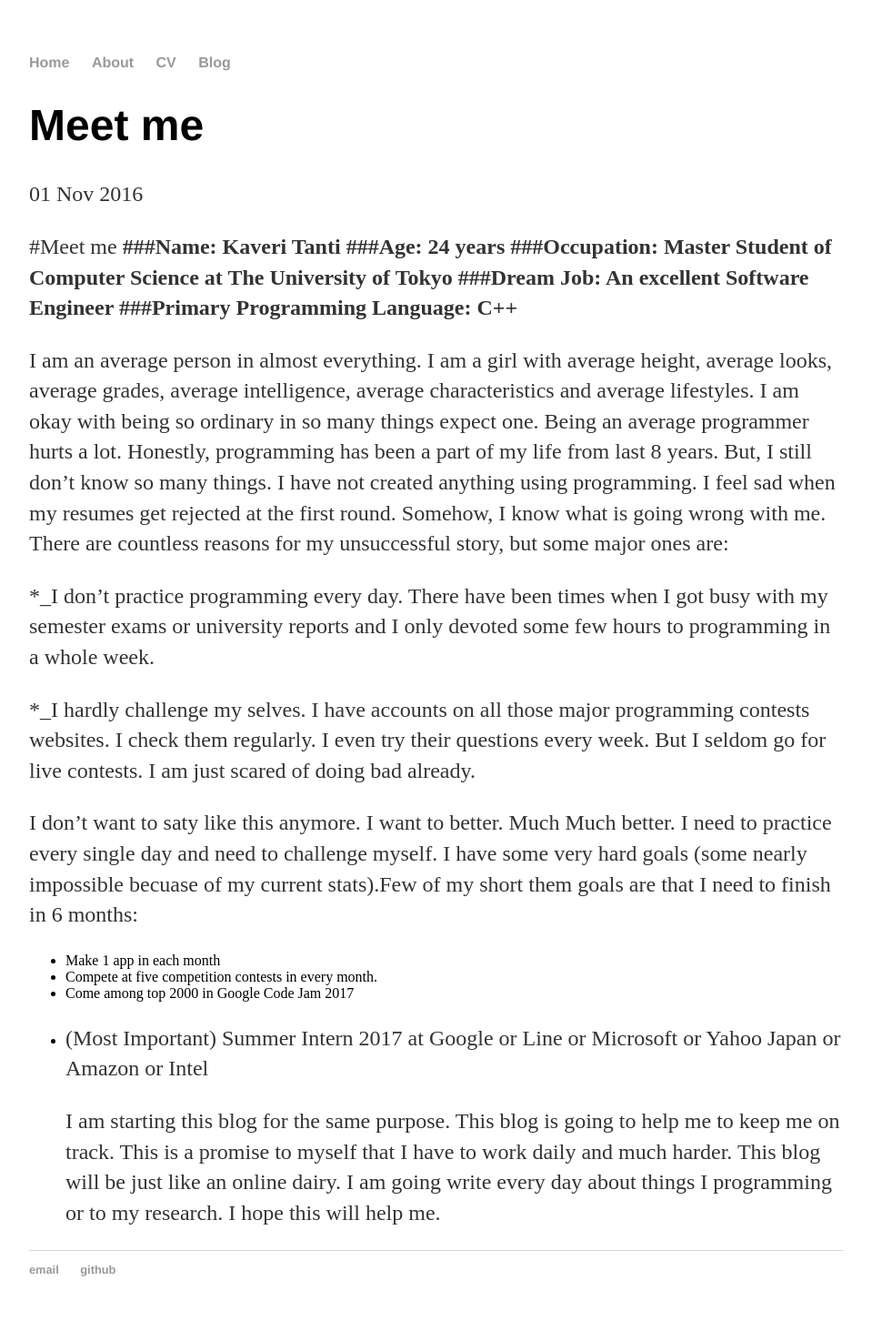
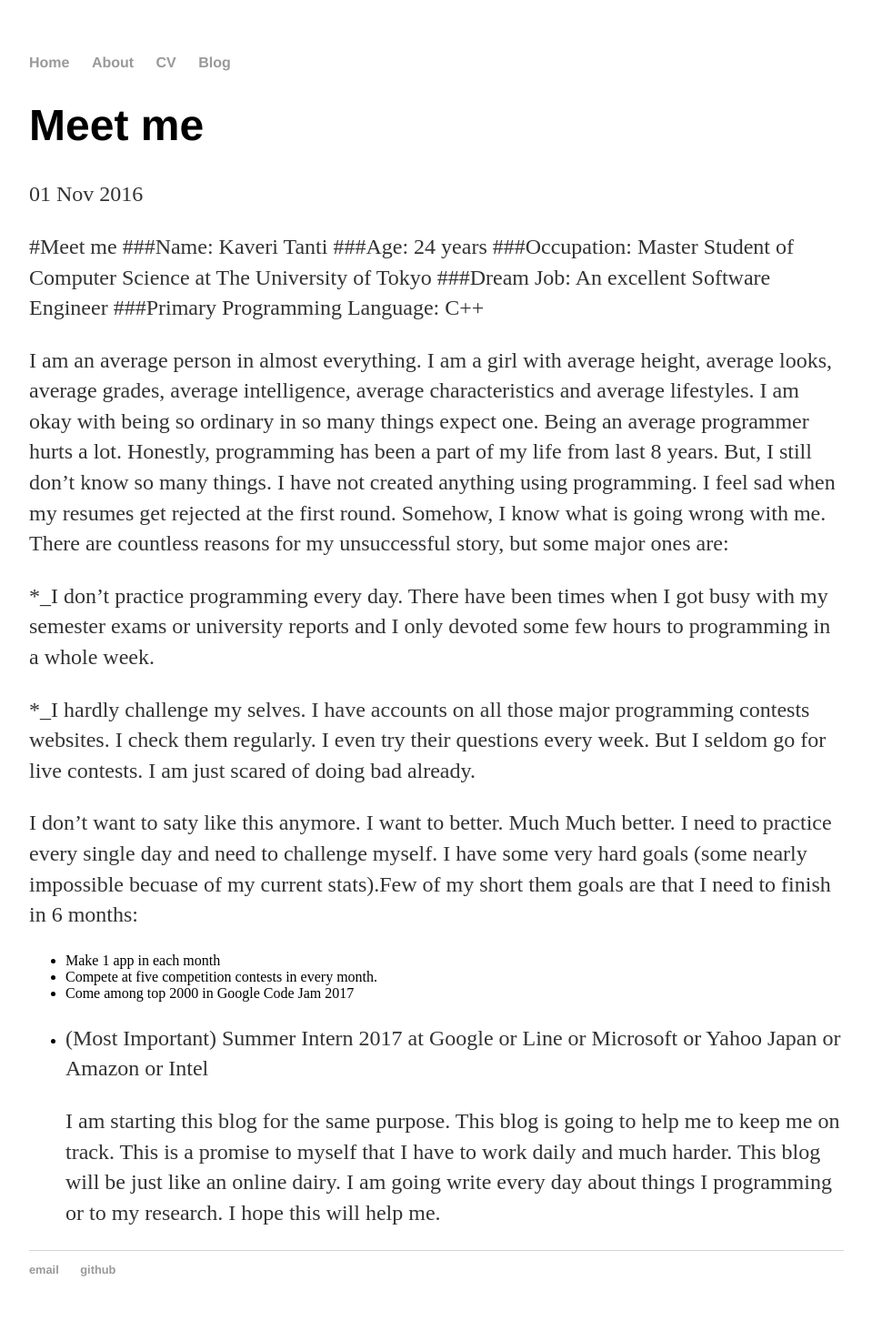
Before and after one commit to scitamehtam/scitamehtam.github.io, a Jekyll site: the page built from _posts/2016-11-01-Meet-me.md, in a window 1280 px wide. Shown: the whole page at 91% size, without its empty margins (160-1119 px from the left). Built offline with Jekyll 4.4.1, drawn with Linux system fonts in a browser that asks for light colours.

```diff
--- a/_posts/2016-11-01-Meet-me.md
+++ b/_posts/2016-11-01-Meet-me.md
@@ -4,11 +4,11 @@ title: "Meet me"
 date: 2016-11-01
 ---
 #Meet me
-**###Name: Kaveri Tanti
+###Name: Kaveri Tanti
 ###Age: 24 years
 ###Occupation: Master Student of Computer Science at The University of Tokyo
 ###Dream Job: An excellent Software Engineer
-###Primary Programming Language: C++**
+###Primary Programming Language: C++
 
    I am an average person in almost everything. I am  a girl with average height, average looks, average grades, average intelligence, average characteristics and average lifestyles. I am okay with being so ordinary in so many things expect one. Being an average programmer hurts a lot. Honestly, programming has been a part of my life from last 8 years. But, I still don't know so many things. I have not created anything using programming. I feel sad when my resumes get rejected at the first round.
 Somehow, I know what is going wrong with me. There are countless reasons for my unsuccessful story, but some major ones are:
```
